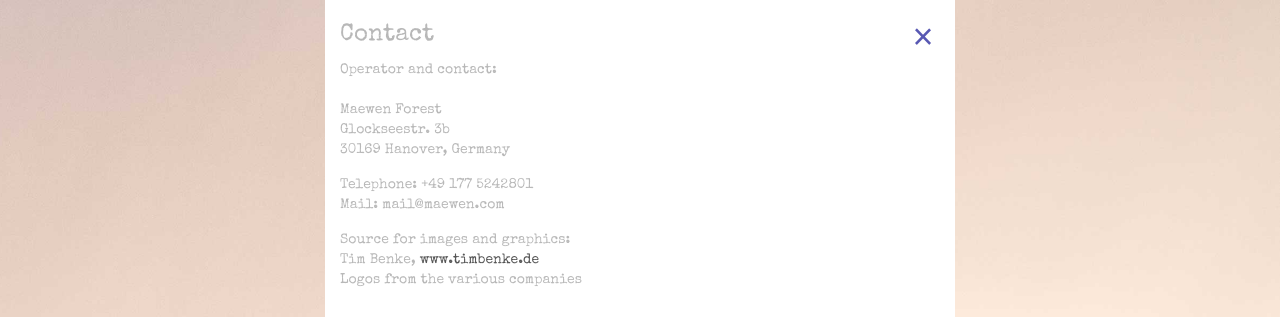
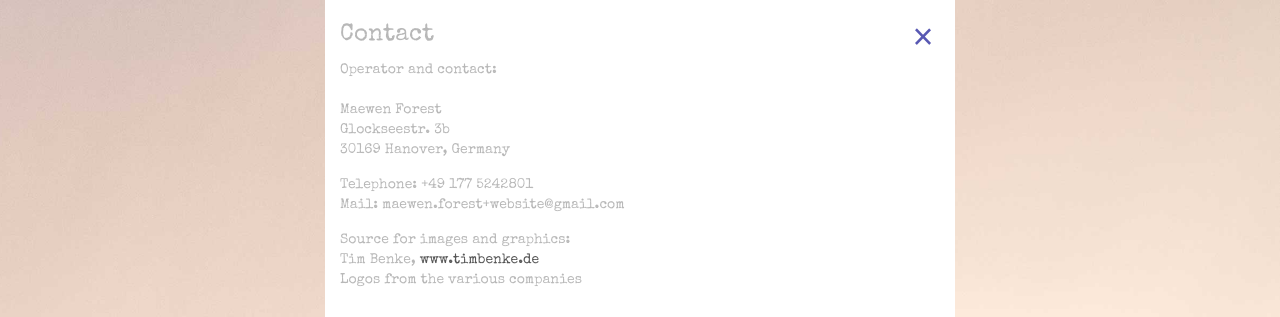
Before and after one commit to kossmoboleat/www_maewen_com, a plain HTML site: page index.html in a window 1280 px wide. Both pictures are taken after a click on the link "contact". Shown: the top 317 px of the page. Drawn offline with Linux system fonts and the light colour scheme; files whose address does not match are found by name.

Commit message:
Replace mailgun-redirected address with maewen.forest+website@gmail.com, ignore solarlint files

```diff
--- a/index.html
+++ b/index.html
@@ -37,7 +37,7 @@
 
       <p>
         Telephone: +49 177 5242801<br>
-        Mail: mail@maewen.com
+        Mail: maewen.forest+website@gmail.com
       </p>
 
       <p>
```
Also changed, not shown: 1 other file.
